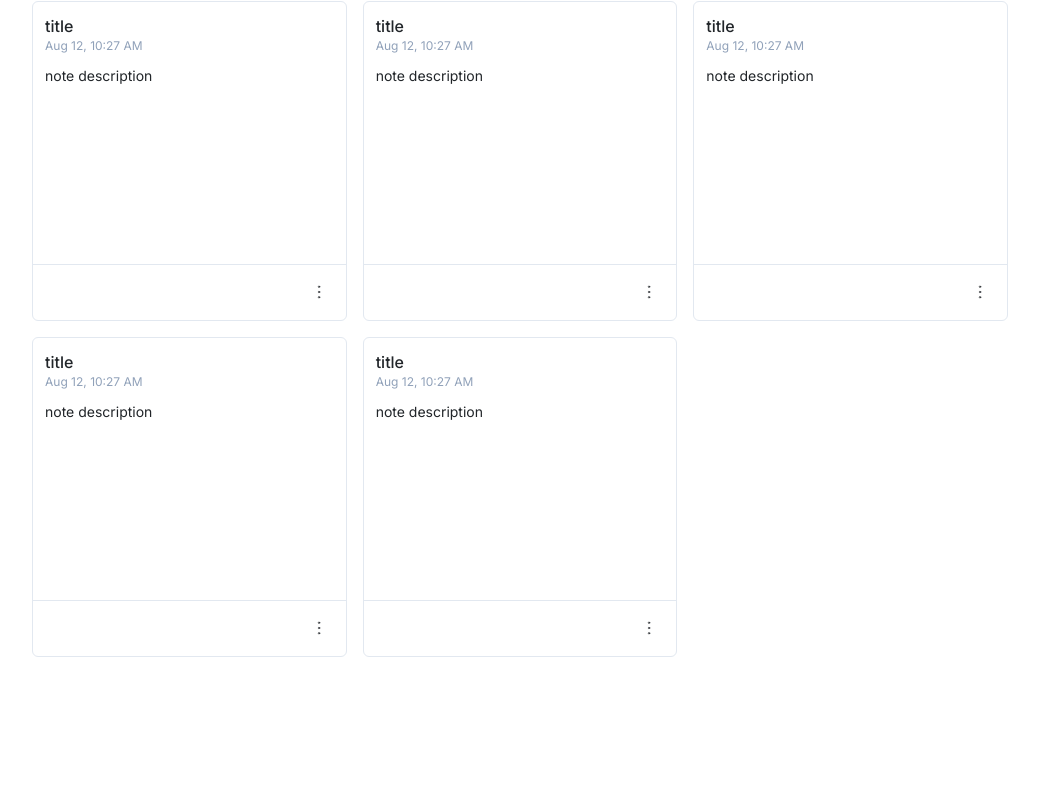
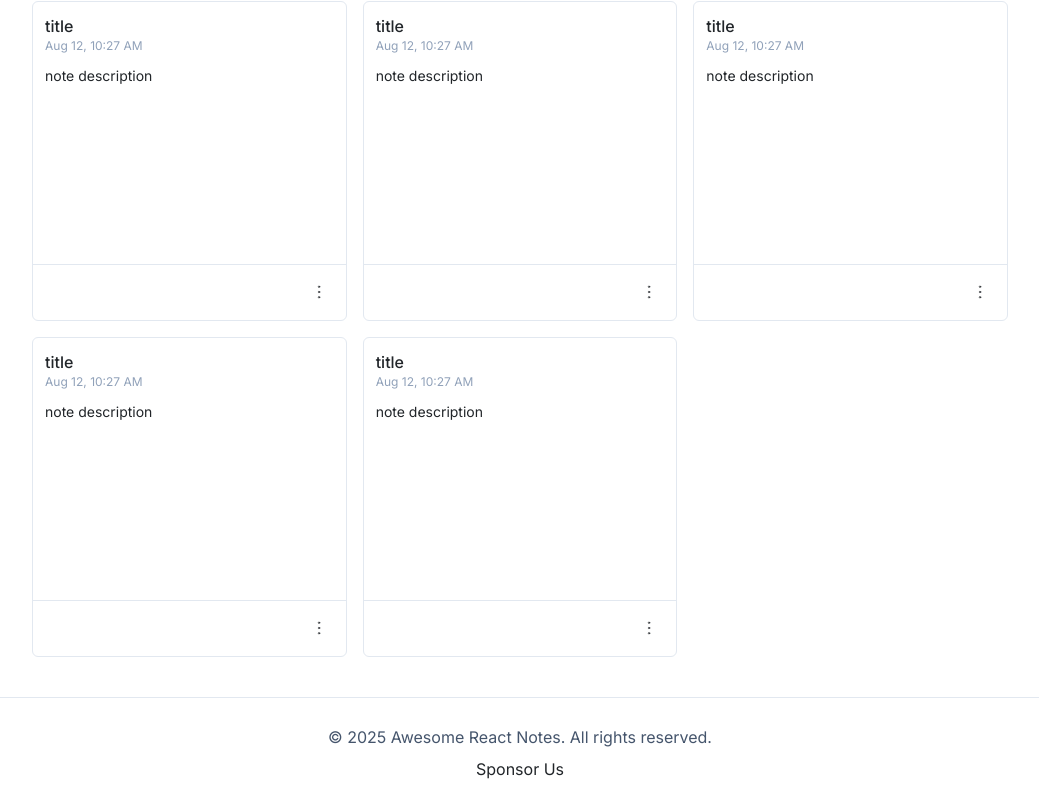
Before and after one commit to dev-rajm/awesome-todo-app, a React (Vite) app: page / in a window 1280 px wide. Shown: the part 715-1524 px from the top of the page, without its empty margins (120-1159 px from the left). Before the commit the page ends 1412 px from the top, so only its background shows below. Built offline with nearby package versions, Linux system fonts and the light colour scheme.

Commit message:
Added footer component

```diff
--- a/src/App.jsx
+++ b/src/App.jsx
@@ -1,11 +1,13 @@
 import Header from "./components/Header";
 import Body from "./components/Body";
+import Footer from "./components/Footer";
 
 const App = () => {
   return (
     <div className="min-h-dvh flex flex-col">
       <Header />
       <Body />
+      <Footer />
     </div>
   );
 };
--- /dev/null
+++ b/src/components/Footer.jsx
@@ -0,0 +1,12 @@
+const Footer = () => {
+  return (
+    <footer className="flex flex-col justify-center items-center h-28 border-t border-t-slate-200">
+      <p className="text-slate-600 mb-2">
+        &copy; 2025 Awesome React Notes. All rights reserved.
+      </p>
+      <a>Sponsor Us</a>
+    </footer>
+  );
+};
+
+export default Footer;
```
